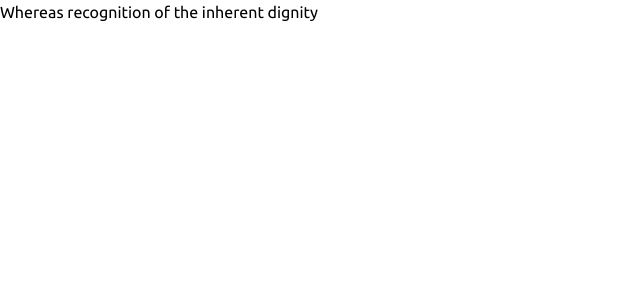
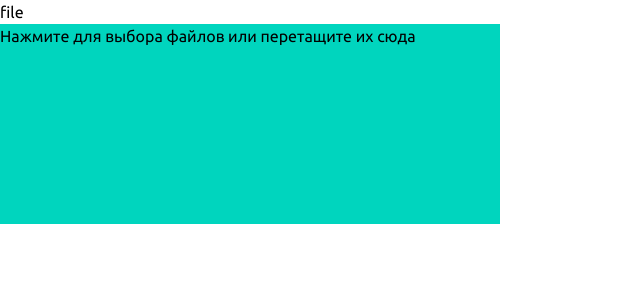
Before and after one commit to KozyaSkyworker/playrik, a Next.js app: page / in a window 1280 px wide. Shown: the top 300 px of the page, without its empty margins (0-640 px from the left). Built offline with nearby package versions, Linux system fonts and the light colour scheme.

Commit message:
feat: base file upload

```diff
--- a/src/app/page.tsx
+++ b/src/app/page.tsx
@@ -1,3 +1,5 @@
+import File from "@/components/File";
+
 export default function Home() {
-  return <div>Whereas recognition of the inherent dignity</div>;
+  return <File />;
 }
--- /dev/null
+++ b/src/components/File.tsx
@@ -0,0 +1,62 @@
+"use client";
+
+import { useRef, useState } from "react";
+
+const File = () => {
+  const [file, setFile] = useState<string | null>(null);
+
+  const inputFileRef = useRef<HTMLInputElement>(null);
+
+  return (
+    <div>
+      <h1>file</h1>
+      <div
+        className="w-[500px] h-[200px] bg-teal-400"
+        onClick={(e) => {
+          e.stopPropagation();
+          if (inputFileRef.current) {
+            inputFileRef.current.click();
+          }
+        }}
+        onDrop={(e) => {
+          e.preventDefault();
+          console.log(e.dataTransfer.files);
+          const fileUrl = URL.createObjectURL(e.dataTransfer.files[0]);
+          setFile(fileUrl);
+        }}
+        onDragOver={(e) => {
+          e.preventDefault();
+        }}
+      >
+        Нажмите для выбора файлов или перетащите их сюда
+        <input
+          ref={(ref) => {
+            inputFileRef.current = ref;
+
+            return () => {
+              inputFileRef.current = null;
+            };
+          }}
+          onChange={(e) => {
+            const selectedFile = e.target.files?.[0];
+            if (selectedFile) {
+              const fileUrl = URL.createObjectURL(selectedFile);
+              setFile(fileUrl);
+            }
+          }}
+          type="file"
+          //  TODO: multiple
+          accept="audio/*"
+          className="-z-1 hidden pointer-events-none"
+        />
+      </div>
+      {file && (
+        <div>
+          <audio controls src={file} />
+        </div>
+      )}
+    </div>
+  );
+};
+
+export default File;
```
